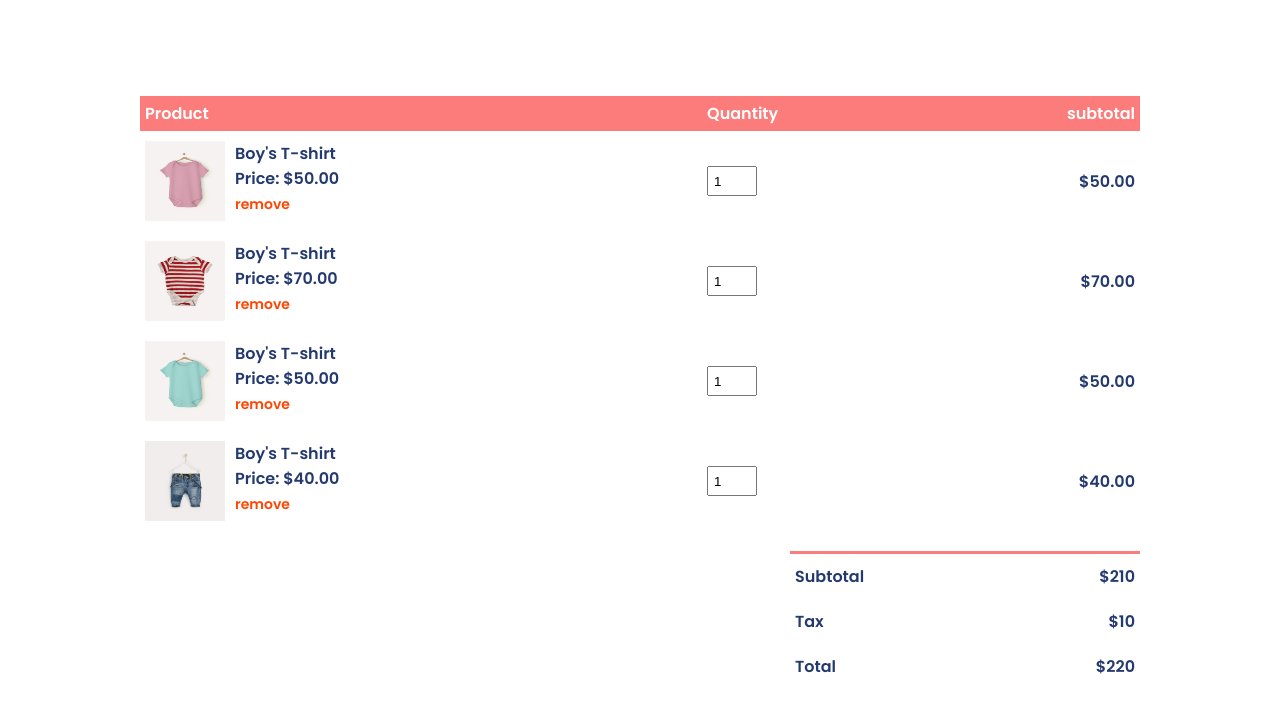
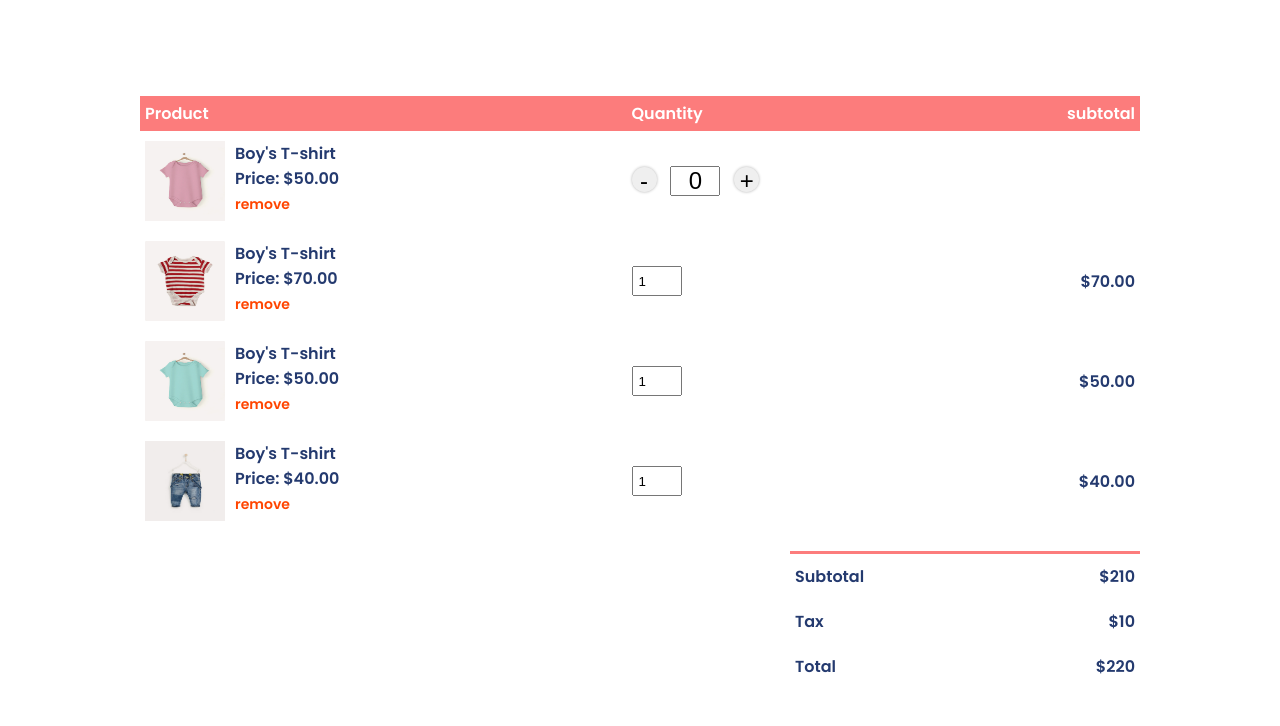
Before and after one commit to mohamedkhaledhafez/e-commerce-shop, a plain HTML site: page cart.html in a window 1280 px wide. Shown: the part 74-800 px from the top of the page. Drawn offline with nearby package versions, Linux system fonts and the light colour scheme.

Commit message:
change the quantity table column design in cart file

```diff
--- a/cart.html
+++ b/cart.html
@@ -44,7 +44,7 @@
 
             <ul class="nav-list">
               <li class="nav-item">
-                <a href="#home" class="nav-link scroll-link">Home</a>
+                <a href="index.html" class="nav-link">Home</a>
               </li>
               <li class="nav-item">
                 <a href="product.html" class="nav-link">Products</a>
@@ -97,8 +97,12 @@
                 </div>
               </div>
             </td>
-            <td><input type="number" value="1" min="1"></td>
-            <td>$50.00</td>
+            <td class="pro-quantity">
+              <button class="remove" onclick="remove()">-</button>
+              <input value="0" id="quantity"></input>
+              <button class="add" onclick="add()">+</button>
+            </td>
+            <td class="pro-price"></td>
           </tr>
 
           <tr>
--- a/css/style.css
+++ b/css/style.css
@@ -1134,3 +1134,22 @@ th:last-child {
     display: none;
   }
 }
+
+.pro-quantity button {
+  margin: 0;
+  width: 25px;
+  padding: 0px;
+  box-shadow: 0 0 3px #b1b1b1;
+  font-size: 24px;
+  border-radius: 50%;
+  border: none;
+  height: 25px;
+  cursor: pointer;
+}
+
+.pro-quantity input {
+  height: 30px;
+  margin: 10px;
+  font-size: 24px;
+  text-align: center;
+}
--- a/js/main.js
+++ b/js/main.js
@@ -62,10 +62,31 @@ links.map((link) => {
 });
 
 // Make gsap
-
 gsap.from(".logo", { opacity: 0, duration: 1, delay: 0.5, y: -10 });
 gsap.from(".hamburger", { opacity: 0, duration: 1, delay: 1, x: 20 });
 gsap.from(".hero-img", { opacity: 0, duration: 1, delay: 1.5, x: 200 });
 gsap.from(".hero-content h2", { opacity: 0, duration: 1, delay: 2, y: -50 });
 gsap.from(".hero-content h1", { opacity: 0, duration: 1, delay: 2.5, y: -45 });
 gsap.from(".hero-content a", { opacity: 0, duration: 1, delay: 3.5, y: 50 });
+/////////////////////////////////////////////////////////////////////////////////////////////////////////
+////////////// Count subtotal & total price
+let count = 0;
+
+// select quantity of the products
+var quantity = document.getElementById("quantity");
+
+// Increase the quantity of products
+function add() {
+  quantity.value = ++count;
+}
+
+// Decrease the quantity of products
+function remove() {
+  quantity.value = --count;
+  if (count <= 0) {
+    quantity.value = 0;
+    count = 0;
+  }
+}
+
+// select price of the product
```
Also changed, not shown: product-detail.html (+1 -1 lines), product.html (+1 -1 lines).
